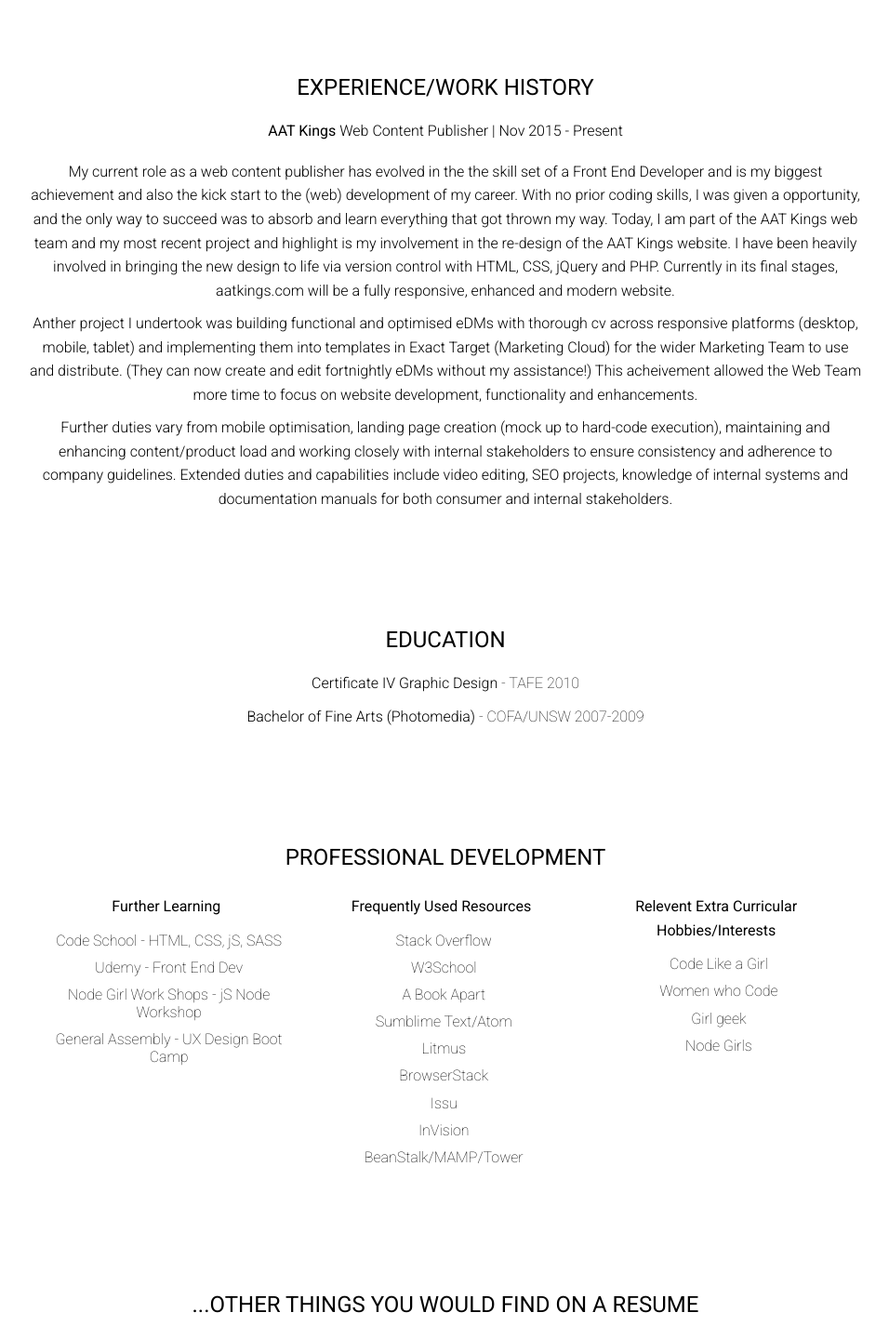
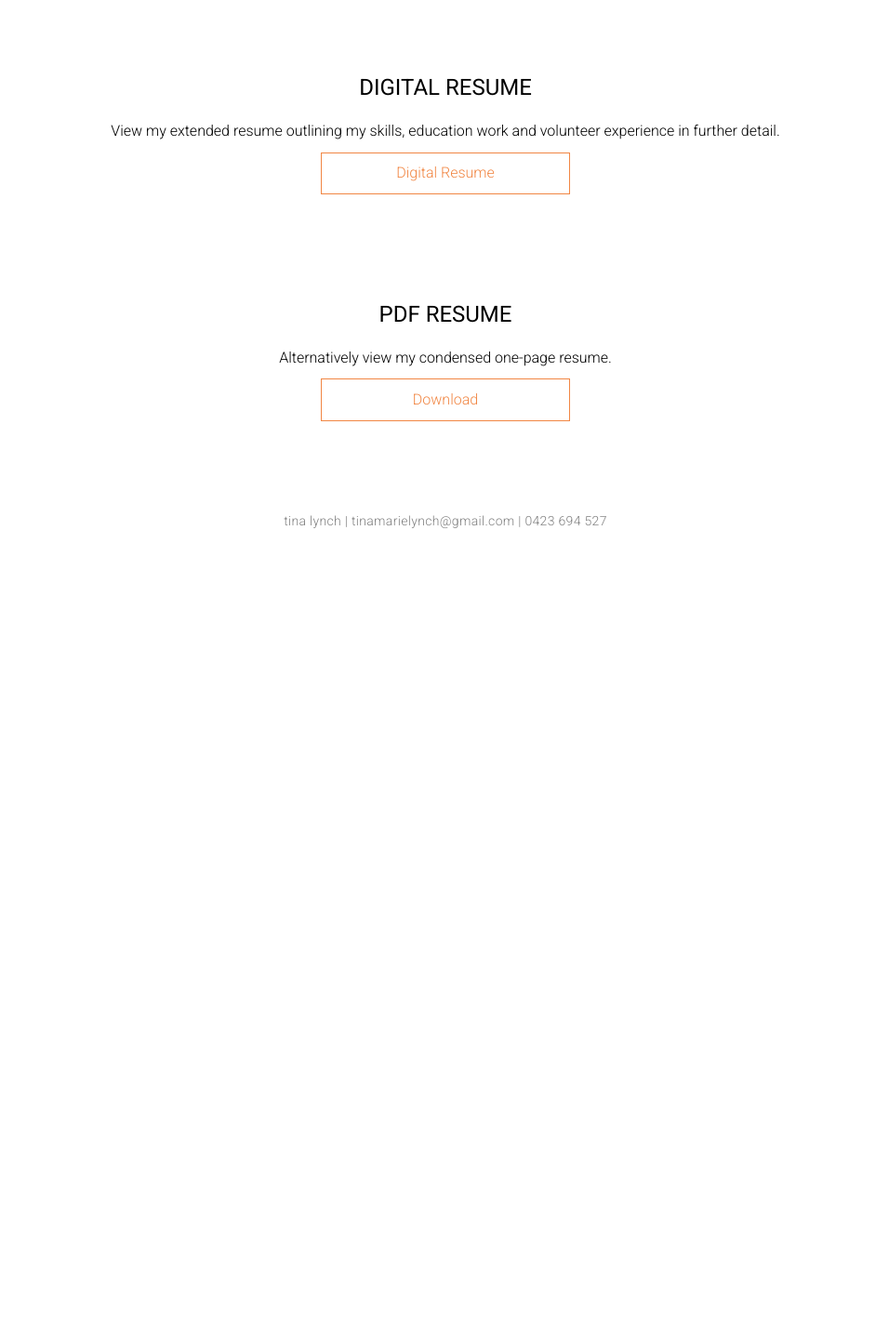
Before and after one commit to tina-lynch/cv, a plain HTML site: page about.html in a window 1280 px wide. Shown: the part 700-2140 px from the top of the page at 93% size, without its empty margins (161-1117 px from the left). After the commit the page ends 1297 px from the top, so only its background shows below. Drawn offline with nearby package versions, Linux system fonts and the light colour scheme.

Commit message:
added about + css

```diff
--- a/about.html
+++ b/about.html
@@ -58,90 +58,19 @@
 			</section>
 
 			<section>
-				<h2>EXPERIENCE/WORK HISTORY</h2>
-				<ul>
-					<li><h3>AAT Kings <span class="weight300">Web Content Publisher | Nov 2015 - Present</span></h3>
-						<p>My current role as a web content publisher has evolved in the the skill set of a Front End Developer and is my biggest achievement and also the kick start to the (web) development of my career. With no prior coding skills, I was given a opportunity, and the only way to succeed was to absorb and learn everything that got thrown my way. Today, I am part of the AAT Kings web team and my most recent project and highlight is my involvement in the re-design of the AAT Kings website. I have been heavily involved in bringing the new design to life via version control with HTML, CSS, jQuery and PHP. Currently in its final stages, aatkings.com will be a fully responsive, enhanced and modern website. </p>
-						<p>Anther project I undertook was building functional and optimised eDMs with thorough cv across responsive platforms (desktop, mobile, tablet) and implementing them into templates in Exact Target (Marketing Cloud) for the wider Marketing Team to use and distribute. (They can now create and edit fortnightly eDMs without my assistance!) This acheivement allowed the Web Team more time to focus on website development, functionality and enhancements.</p>
-						<p>Further duties vary from mobile optimisation, landing page creation (mock up to hard-code execution), maintaining and enhancing content/product load and working closely with internal stakeholders to ensure consistency and adherence to company guidelines. Extended duties and capabilities include video editing, SEO projects, knowledge of internal systems and documentation manuals for both consumer and internal stakeholders.</p>
-					</li>
-				</ul>
+
+				<h2>Digital Resume</h2>
+				<p>View my extended resume outlining my skills, education work and volunteer experience in further detail.</p>
+				<a href="../cv/digital-resume.html" class="org-btn">Digital Resume</a>
+			</section>
+
+			<section>
+				<h2>PDF Resume</h2>
+				<p>Alternatively view my condensed one-page resume.</p>
+				<a href="../cv/TinaLynch-CV.pdf" target="_blank" class="org-btn">Download</a>
 			</section>
 
 
-			<section>
-				<h2>Education</h2>
-				<ul>
-					<li><span class="weight300">Certificate IV Graphic Design</span> - TAFE 2010 </li>
-					<li><span class="weight300">Bachelor of Fine Arts (Photomedia)</span> - COFA/UNSW 2007-2009	</li>
-				</ul>
-			</section>
-
-			<section>
-				<h2>Professional Development</h2>
-				<ul class="pd">
-					<li><h3>Further Learning</h3>
-						<ul class="pd-list">
-							<li>Code School - HTML, CSS, jS, SASS</li>
-							<li>Udemy - Front End Dev</li>
-							<li>Node Girl Work Shops - jS Node Workshop</li>
-							<li>General Assembly - UX Design Boot Camp</li>
-						</ul>
-					</li>
-
-					<li><h3>Frequently Used Resources</h3>
-						<ul class="pd-list">
-							<li>Stack Overflow</li>
-							<li>W3School</li>
-							<li>A Book Apart</li>
-							<li>Sumblime Text/Atom</li>
-							<li>Litmus</li>
-							<li>BrowserStack</li>
-							<li>Issu</li>
-							<li>InVision</li>
-							<li>BeanStalk/MAMP/Tower</li>
-						</ul>
-					</li>
-
-					<li><h3>Relevent Extra Curricular Hobbies/Interests </h3>
-						<ul class="pd-list">
-							<li>Code Like a Girl</li>
-							<li>Women who Code</li>
-							<li>Girl geek </li>
-							<li>Node Girls</li>
-						</ul>
-					</li>
-				</ul>
-			</section>
-
-			<section>
-				<h2>...OTHER THINGS YOU WOULD FIND ON A RESUME</h2>
-			</section>
-
- 			<section>
- 				<h4>VOLUNTEER & WORK EXPERIENCE</h4>
- 				<ul class="vol-wx">
- 					<li><h6>AAT Kings Design Team <span class="italic"> &raquo;&nbsp;September&nbsp;-&nbsp;November 2015</span></h6>
- 						<p>Originally in Sales/Reservations, I self initiated a request to shadow and sit with the Design Manager to gain exposure and experience in Design and Marketing aspects of the business.<br>I was exposed to the procedures design processes of brochure, marketing collateral and coach livery design. I came to understand how files were managed; how design and print schedules were maintained; the process to overcome/resolve any design issues that may occur; and the importance of internal relationships between different departments for a cohesive production. From my enthusiasm to shadow the design team out of normal working hours, I was able to move into my current position as Web Content Publisher.</p><p>&nbsp;</p>
-					</li>
- 					<li><h6>Macarthur Combined Churches Christmas&nbsp;Lunch <span class="italic"> &raquo;&nbsp;December 2015</span></h6>
-						<p>I volunteered at the annual event which is held for the disadvantaged, disabled and for people in the community who may be spending Christmas Day alone. The event helps to give those with financial hardship the opportunity to celebrate with presents and meals which many take for granted during the festive season. This event brought a strong sense of community and support to many families as meals and presents were celebrated with those of financial hardship.</p>
-					</li>
- 				</ul>
- 			</section>
-
-
-			<section>
-				<h4>WORK HISTORY FROM PREVIOUS LIFE</h4>
-				<ul class="non-rel-wh">
-					<li><h6>AAT Kings - Reservations Agent</h6> &raquo;  Oct 2014 - Nov 2015</li>
-					<li><h6>AIMIA - Customer Service Representative</h6> &raquo;  Aug 2013 - July 2014 </li>
-					<li><h6>Sydney Tower Eye - Admissions/Host</h6> &raquo;  Dec 2012 - Aug 2013 </li>
-					<li><h6>Norwegian Cruise Line (Florida) - Photographer</h6> &raquo;  Jan 2011 - Oct 2012 </li>
-					<li><h6>Harrison Data Capture - Data Entry</h6> &raquo; 2009-2010</li>
-					<li><h6>Lonsdale - Fashion Retail</h6> &raquo;  2007-2008</li>
-				</ul>
-			</section>
 		</div>
 	</main>
 
--- a/css/styles.css
+++ b/css/styles.css
@@ -12,7 +12,6 @@
 li {margin:0 0 10px 0;line-height: 1.6;}
 a {text-decoration: none;color:#F18643;line-height: 1.6;box-sizing: border-box;transition:ease-in-out 0.4s;-webkit-transition:ease-in-out 0.4s;}
 a:hover {transition:ease-in-out 0.4s;-webkit-transition:ease-in-out 0.4s;}
-
 p {font-size: 16px;line-height: 1.6;margin-bottom: 0.6rem;font-weight: 300;}
 main {margin:15% auto 5% auto;width: 70%; }
 section {overflow: hidden;}
@@ -21,8 +20,6 @@
 footer a:hover {color:#F18643;}
 
 
-
-/*main .content {width:90%;max-width: 1200px;margin:5% auto;}*/
 
 
 /******* HEADER - BG IMG, SIG *******/
@@ -43,8 +40,8 @@
 }
 
 @keyframes bounce {
-  0% {  -webkit-transform: translateY(0); }
-  50% {  -webkit-transform: translateY(-20px); }
+  0% {  transform: translateY(0); }
+  50% { transform: translateY(-20px); }
 }
 .down-arrow:hover {cursor: pointer;}
 
@@ -61,7 +58,7 @@
 .nav-img img{width:80%;max-width:205px;}
 .headband-slide {left: 0;min-width: 105%;max-width: 105%;transition: ease-in-out 0.7s ;-webkit-transition: ease-in-out 0.7s;}
 .hamburger-menu {float:right;margin:12px 20px 12px 10px;display:inline-block;cursor:pointer;position: relative;z-index: 15;}
-.hamburger-menu div {width:40px;height:5px;background-color: #333;margin: 6px 0;transition: 0.4s;}
+.hamburger-menu div {width:40px;height:5px;background-color: #333;margin: 6px 0;transition: 0.4s;-webkit-transition:0.4s;}
 .change .bar1 {-webkit-transform:rotate(-45deg) translate(-8px, 6px); transform:rotate(-45deg) translate(-8px, 6px);-ms-transform:rotate(-45deg) translate(-8px, 6px);background-color: #fff;transition: background-color 2.5s;-webkit-transition:background-color 2.5s;}
 .change .bar2 {opacity: 0;transition:opacity 0.5s;-webkit-transition:opacity 0.5s;}
 .change .bar3 {-webkit-transform: rotate(45deg) translate(-8px, -8px);transform: rotate(45deg) translate(-8px,-8px);-ms-transform:rotate(45deg) translate(-8px, -8px); background-color: #fff;transition: background-color 2.5s;-webkit-transition:background-color 2.5s;}
@@ -81,9 +78,9 @@
 .sub-pg h3 a:hover {font-weight: 300;}
 
 .blurb {display: none;padding: 5rem;}
-.weight300 {font-weight: 300;transition:ease-in-out 1s;}
+.weight300 {font-weight: 300;transition:ease-in-out 1s;-webkit-transition:ease-in-out 1s;}
 .homePage header {height:100vh;}
-.homePage  main {margin:0 auto 10rem auto;width: 70%; height:85vh;transition:2s ease-in;-webkit-transition:2s ease-in;}
+.homePage main {margin:0 auto 10rem auto;width: 70%; height:85vh;transition:2s ease-in;-webkit-transition:2s ease-in;}
 .homePage footer {visibility: hidden;transition:2s ease-in;-webkit-transition:2s;ease-in;}
 
 
@@ -91,7 +88,7 @@
 
 
 
-.slideHidden {visibility: hidden;opacity: 0;transition: 2s opacity ease;}
+.slideHidden {visibility: hidden;opacity: 0;transition: 2s opacity ease;-webkit-transition: 2s opacity ease;}
 .slideUp {animation-name: slideUp;-webkit-animation-name: slideUp;animation-duration: 2s;-webkit-animation-duration: 2s;animation-timing-function: ease;-webkit-animation-timing-function: ease;visibility: visible !important;opacity: 1;}
 @keyframes slideUp {
 	0% {transform: translateY(35%);}
@@ -102,7 +99,6 @@
 	0% {-webkit-transform: translateY(35%);}
 	50% {-webkit-transform: translateY(0%);}
 }
-
 
 
 
@@ -141,13 +137,12 @@
 .slick-track {width: 100vw;}
 .slick-slide img {width: 100%;}
 .slick-track .slick-slide {height:auto;}
-/*.slick-dots {display:none;}*/
 
 
 /*WEB PG*/
 .contentPage .web{position: relative;}
-.hidden-web {transition: ease-in-out  0.7s;max-height:800px;max-width:1200px;overflow:hidden;margin:auto;background-color: #fff;width:100%;position: absolute;top:-300%;z-index: 22;padding:3% 0 5% 0;margin-bottom: 5%;overflow-y:scroll;}
-.web-enlarge {top:-6%;right:0;transition:top ease-in-out  0.7s;}
+.hidden-web {transition: ease-in-out  0.7s;-webkit-transition: ease-in-out  0.7s;max-height:800px;max-width:1200px;overflow:hidden;margin:auto;background-color: #fff;width:100%;position: absolute;top:-300%;z-index: 22;padding:3% 0 5% 0;margin-bottom: 5%;overflow-y:scroll;}
+.web-enlarge {top:-6%;right:0;transition:top ease-in-out  0.7s;-webkit-transition:top ease-in-out 0.7s;}
 .web-subs h2 {display: inline-block;margin: 1% 0;}
 .web-subs h2:hover {cursor: pointer;color:#F18643;}
 
@@ -162,8 +157,7 @@
 .photo-grid section {width: 33.3%;box-sizing: border-box;padding: 0 10px 0 10px;display: block;margin: 0;margin-bottom: 30px;float:left;}
 .photo-grid section a {background-position: center center;background-size: cover;width: 100%;padding-top: 80%;position: relative;display: block;}
 .photo-grid section a span {padding: 10%;position: absolute;top: 0;bottom: 0;width: 100%;overflow: auto;right: 0;left: 0;box-sizing: border-box;opacity:0;transition: all 0.3s ease-out;-webkit-transition:all 0.3s ease-out;background-color:#F18643;color:#fff;text-align: left;overflow: hidden;font-weight: 300;}
-/*.photo-grid section a:hover {opacity:.5;}*/
-.photo-grid section a span:hover {opacity:0.8;transition: all 0.3s ease-out}
+.photo-grid section a span:hover {opacity:0.8;transition: all 0.3s ease-out;-webkit-transition:all 0.3s;}
 
 
 /*Gallery Page*/
@@ -191,7 +185,6 @@
 
 @media screen and (max-width: 700px){
 	p {font-size: 14px;}
-/*	.menu-header-mob {height: 70px;}*/
 	.pd li {width: 98%;}
 	.vol-wx li {width: 96%;}
 	.vol-wx li br {display: none;}
@@ -207,7 +200,6 @@
 	.sub-pg h3 {font-size: 40px;margin:8% 0;}
 	.down-arrow {width:50px;}
 	.photo-grid section {width: 49%;padding:0 5px;}
-/*	.photo-grid section span {font-size: 14px;}*/
 	.backTo {width: unset;}
 	.previous-arrow, .next-arrow {top:15%;}
 }
```
Lines whose indentation alone changed are shown as unchanged.
